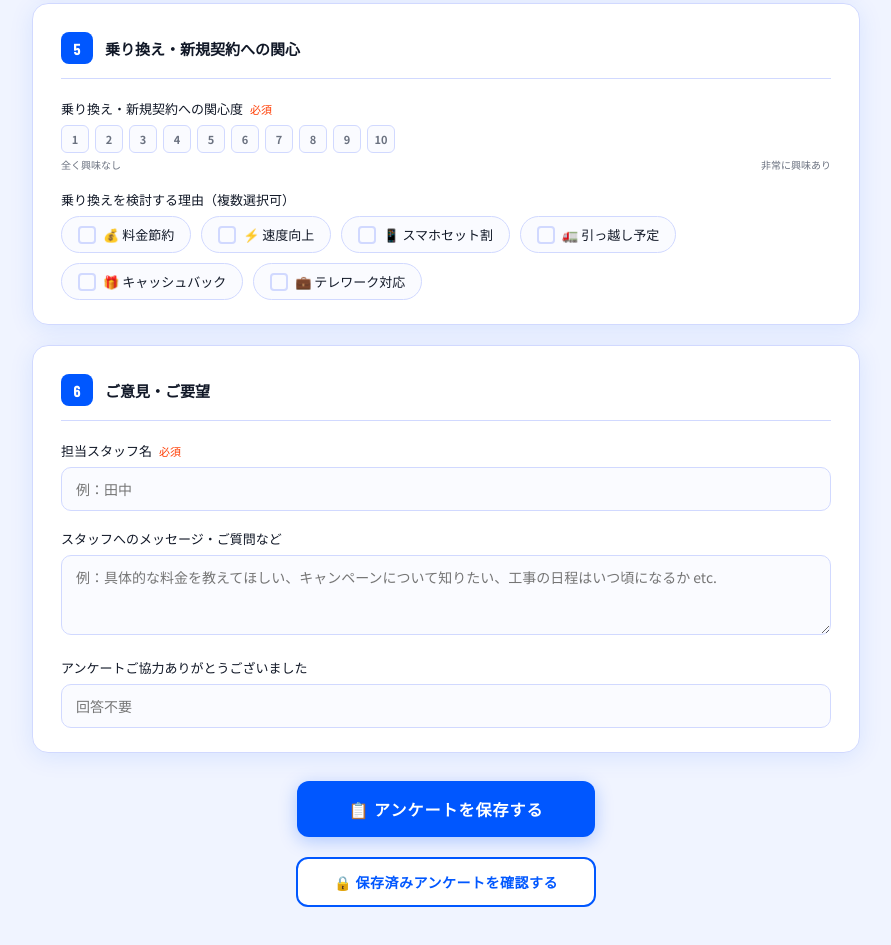
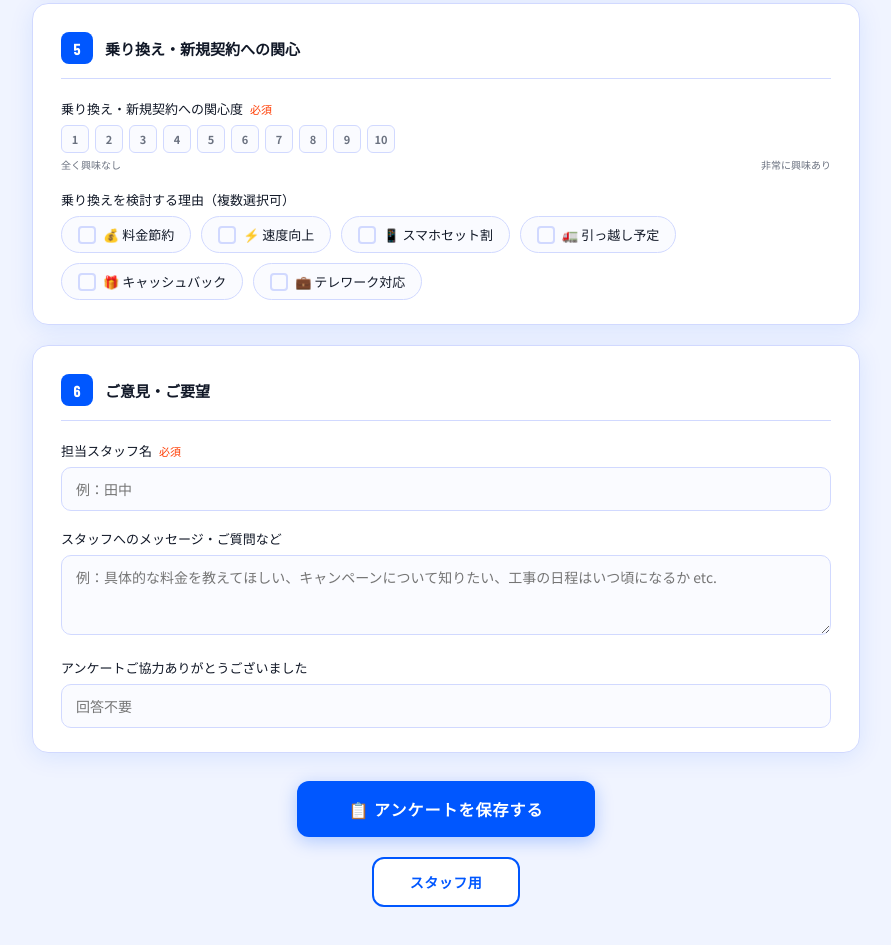
Before and after one commit to bbforsurveys/bb-survey, a plain HTML site: page index.html in a window 1280 px wide. Shown: the part 2581-3526 px from the top of the page, without its empty margins (194-1085 px from the left). Drawn offline with nearby package versions, Linux system fonts and the light colour scheme.

Commit message:
Add files via upload

```diff
--- a/index.html
+++ b/index.html
@@ -921,7 +921,7 @@
   </form>
 
   <div class="view-result-btn-wrap">
-    <button class="btn-view-result" onclick="openLock()">🔒 保存済みアンケートを確認する</button>
+    <button class="btn-view-result" onclick="openLock()">スタッフ用</button>
   </div>
 
   <div id="result-section">
```
